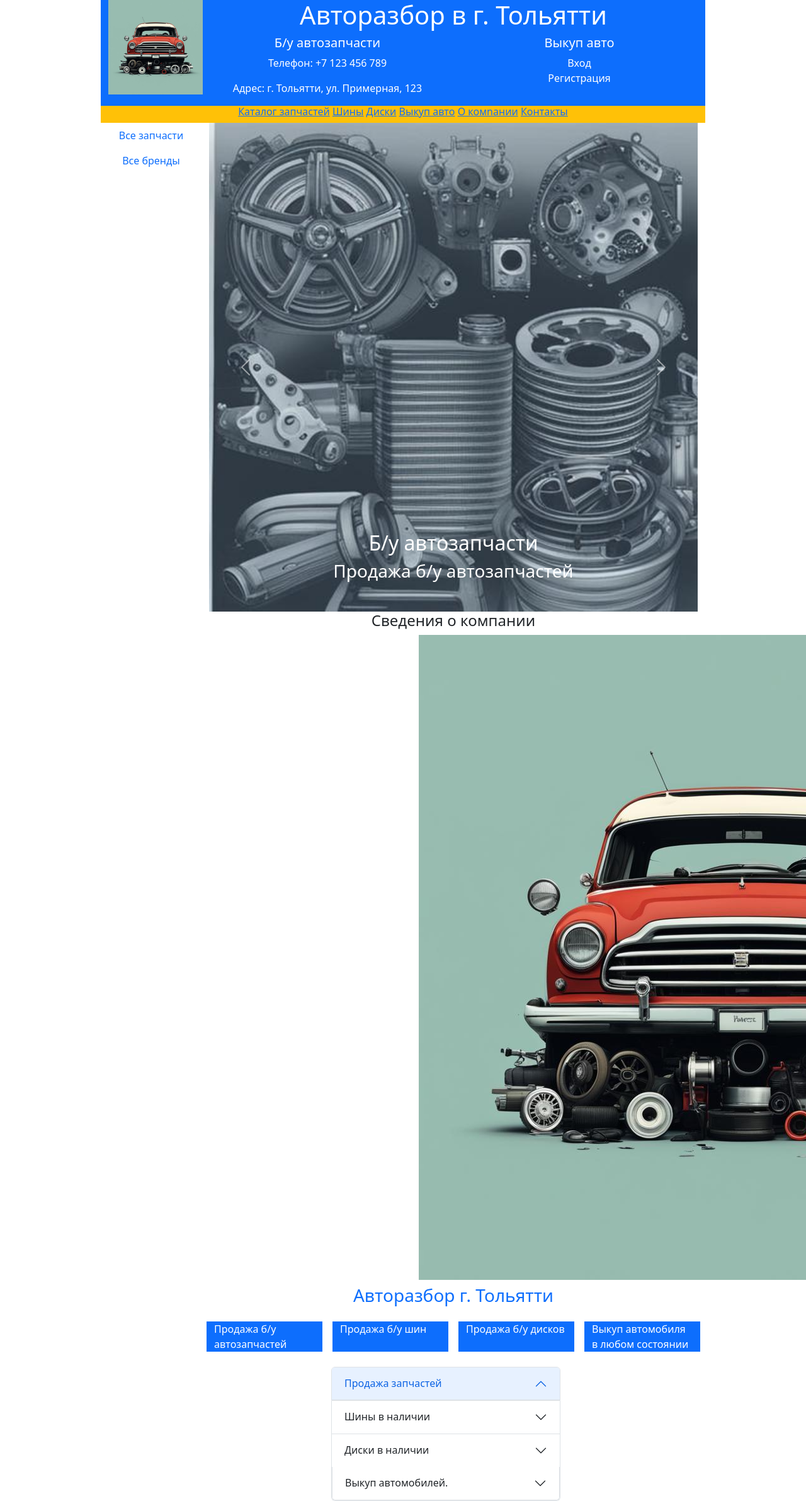
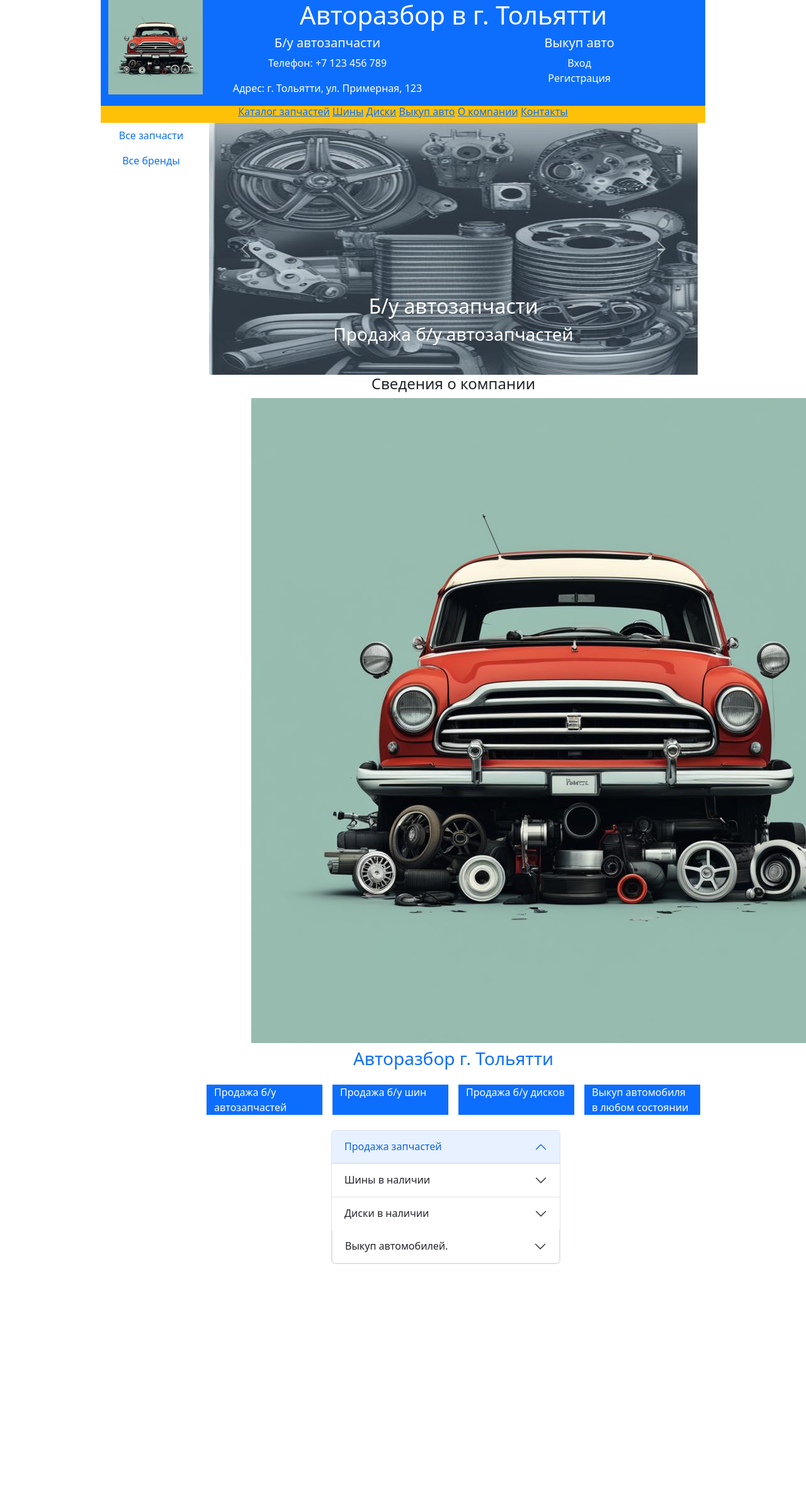
Before and after one commit to TOP-Python321/Moor_Diploma, a Django app: page /about/ in a window 1280 px wide; the page is wider, and only the part inside the window is pictured. Shown: that part at 63% size. After the commit the page ends 2007 px from the top of that part, so only its background shows below. Run offline with Django 4.2, Linux system fonts and the light colour scheme; some libraries are stand-ins or nearby versions.

Commit message:
Изменение размеров картинок

```diff
--- a/spare_parts/templates/catalog/about.html
+++ b/spare_parts/templates/catalog/about.html
@@ -8,28 +8,28 @@
         <div id="carouselExampleControls" class="carousel slide" data-bs-ride="carousel">
             <div class="carousel-inner">
                 <div class="carousel-item active">
-                    <img src="{% static 'images/spare_parts.jpg' %} " style="height: 200рх;" class="d-block w-100 " alt="image">
+                    <img src="{% static 'images/spare_parts.jpg' %} " style="max-height: 400px; width: auto;" class="d-block w-100" alt="image">
                     <div class="carousel-caption d-none d-md-block">
                         <h2 class="text-white">Б/у автозапчасти</h2>
                         <h3 class="text-white">{{ used_spare_parts }}</h3>
                     </div>
                 </div>
                 <div class="carousel-item">
-                    <img src="{% static 'images/tires.jpg' %}" style="height: 200рх;" class="d-block w-100 " alt="image">
+                    <img src="{% static 'images/tires.jpg' %}" style="max-height: 400px; width: auto;" class="d-block w-100" alt="image">
                     <div class="carousel-caption d-none d-md-block">
                         <h2 class="text-white">Шины</h2>
                         <h3 class="text-white">{{ used_tires }}</h3>
                     </div>
                 </div>
                 <div class="carousel-item">
-                    <img src="{% static 'images/rims.jpg' %}" style="height: 200рх;" class="d-block w-100" alt="image">
+                    <img src="{% static 'images/rims.jpg' %}" style="max-height: 400px; width: auto;" class="d-block w-100" alt="image">
                     <div class="carousel-caption d-none d-md-block">
                         <h2 class="text-white">Диски</h2>
                         <h3 class="text-white">{{ used_rims }}</h3>
                     </div>
                 </div>
                 <div class="carousel-item">
-                    <img src="{% static 'images/buyback.jpg' %}" style="height: 200рх;" class="d-block w-100" alt="image">
+                    <img src="{% static 'images/buyback.jpg' %}" style="max-height: 400px; width: auto;" class="d-block w-100" alt="image">
                     <div class="carousel-caption d-none d-md-block">
                         <h2 class="text-white">Выкуп автомобиля</h2>
                         <h3 class="text-white">{{ car_buyback }}</h3>
@@ -49,12 +49,12 @@
     <!-- Конец карусели-->
     <div class="container-fluid">
         <h4 class="text-center">{{ text_head }}</h4>
-            <div class="row my-2 text-center">
-                <div class="col-5"></div>
-                <div class="col-1 text-center">
+            <div class="row  text-center">
+                <div class="col-1"></div>
+                <div class="col-2 text-center">
                     <img src="{% static 'images/logo.png' %}">
                 </div>
-                <div class="col-5"></div>
+                <div class="col-1"></div>
             </div>
         <div class="row my-2 text-primary text-center">
             <h3>{{ name }}</h3>
```
